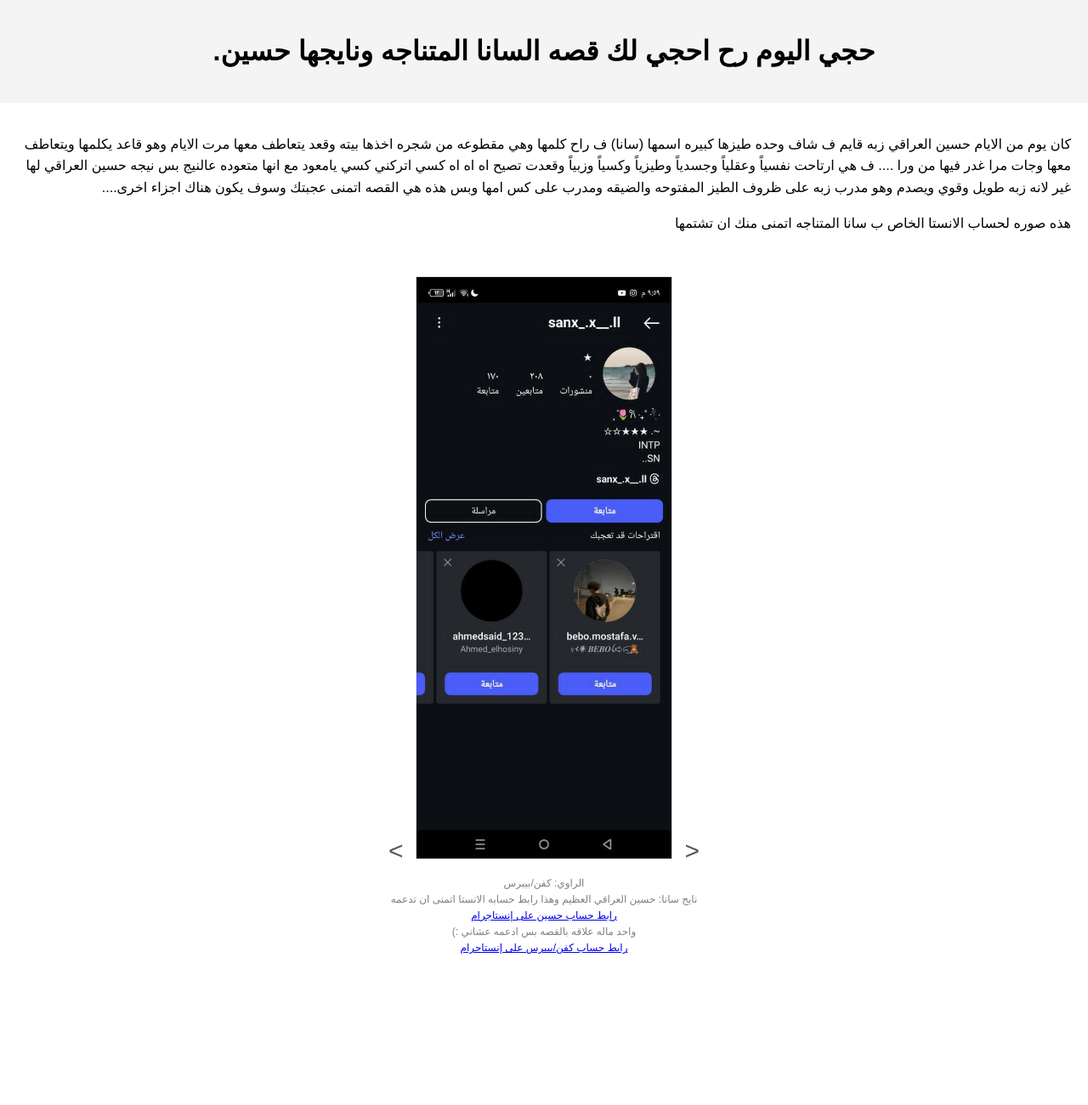
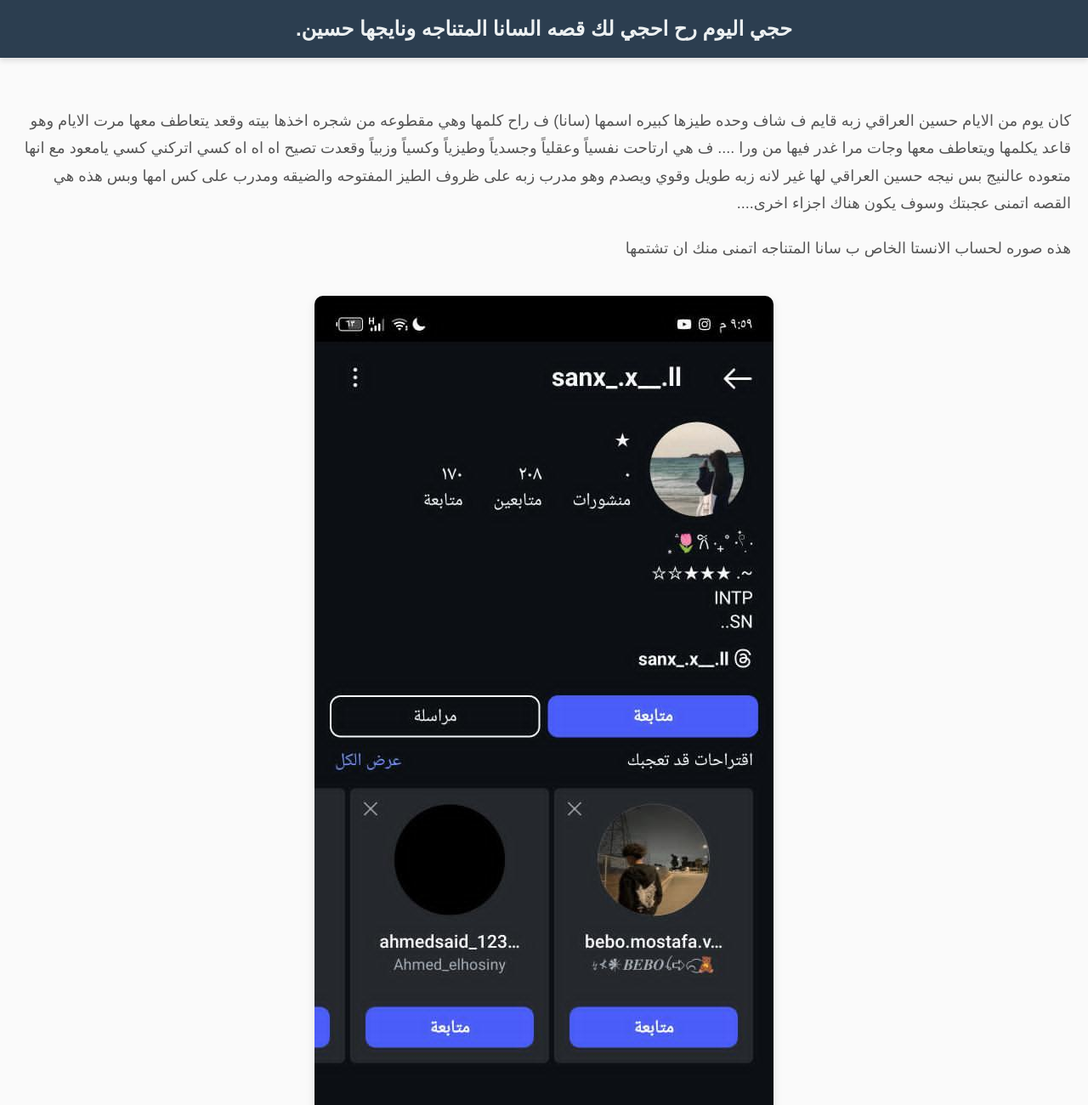
Before and after one commit to KAFAN111/Sana.WORLD, a plain HTML site: page index.html in a window 1280 px wide. Shown: the top 1300 px of the page at 85% size. Before the commit the page ends 1158 px from the top, so only its background shows below. Drawn offline with Linux system fonts and the light colour scheme.

Commit message:
Update index.html

```diff
--- a/index.html
+++ b/index.html
@@ -5,58 +5,85 @@
     <meta name="viewport" content="width=device-width, initial-scale=1.0">
     <title>منور حجي بموقعي الشخصي</title>
     <style>
-        /* تنسيق الصورة المعروضة */
-        #image-container {
-            text-align: center;
-            margin-top: 50px;
-        }
-
-        #image-container img {
-            max-width: 100%;
-            height: auto;
-            border: 1px solid #ddd;
-        }
-
-        /* تنسيق الأقواس */
-        .nav-buttons {
-            font-size: 30px;
-            cursor: pointer;
-            color: #555;
-            padding: 10px;
-        }
-
-        .nav-buttons:hover {
-            color: #000;
-        }
-
-        /* تنسيق النص */
+        /* إضافة ألوان جذابة وتنسيقات أكثر احترافية */
         body {
             font-family: Arial, sans-serif;
             direction: rtl;
             margin: 0;
             padding: 0;
+            background-color: #fafafa;
+            color: #333;
         }
 
         header {
-            background-color: #f4f4f4;
+            background-color: #2c3e50;
+            color: #ecf0f1;
             padding: 20px;
             text-align: center;
+            box-shadow: 0 4px 6px rgba(0, 0, 0, 0.1);
+        }
+
+        h1 {
+            font-size: 24px;
+            margin: 0;
         }
 
         section {
-            padding: 20px;
+            padding: 40px 20px;
         }
 
         section p {
-            font-size: 16px;
-            line-height: 1.6;
+            font-size: 18px;
+            line-height: 1.8;
+            margin-bottom: 20px;
+            color: #555;
         }
 
-        /* النص الصغير تحت الصورة */
+        /* التنسيق للصورة */
+        #image-container {
+            text-align: center;
+            margin: 40px 0;
+        }
+
+        #image-container img {
+            max-width: 80%;
+            height: auto;
+            border-radius: 10px;
+            box-shadow: 0 4px 12px rgba(0, 0, 0, 0.1);
+            transition: transform 0.3s ease;
+        }
+
+        #image-container img:hover {
+            transform: scale(1.05);
+        }
+
+        .nav-buttons {
+            font-size: 36px;
+            cursor: pointer;
+            color: #2c3e50;
+            padding: 10px;
+            user-select: none;
+            transition: color 0.3s ease;
+        }
+
+        .nav-buttons:hover {
+            color: #3498db;
+        }
+
         .footer-text {
-            font-size: 12px;
+            font-size: 14px;
             text-align: center;
             color: gray;
+            margin-top: 40px;
+        }
+
+        .footer-text a {
+            color: #3498db;
+            text-decoration: none;
+        }
+
+        .footer-text a:hover {
+            text-decoration: underline;
         }
 
     </style>
@@ -70,7 +97,6 @@
 
     <!-- منطقة المحتوى -->
     <section>
-        <!-- النص الطويل -->
         <p>
             كان يوم من الايام حسين العراقي زبه قايم ف شاف وحده طيزها كبيره اسمها (سانا) ف راح كلمها وهي مقطوعه من شجره
             اخذها بيته وقعد يتعاطف معها مرت الايام وهو قاعد يكلمها ويتعاطف معها وجات مرا غدر فيها من ورا ....
@@ -79,7 +105,6 @@
             ومدرب على كس امها وبس هذه هي القصه اتمنى عجبتك وسوف يكون هناك اجزاء اخرى....
         </p>
 
-        <!-- النص الجديد فوق الصورة -->
         <p>
             هذه صوره لحساب الانستا الخاص ب سانا المتناجه اتمنى منك ان تشتمها
         </p>
@@ -87,11 +112,10 @@
         <!-- الصور مع الأقواس للتبديل -->
         <div id="image-container">
             <span class="nav-buttons" onclick="changeImage(-1)">&lt;</span>
-            <img id="current-image" src="IMG_20250201_000351_586.jpg" alt="صورة مميزة" width="300" height="auto">
+            <img id="current-image" src="IMG_20250201_000351_586.jpg" alt="صورة مميزة">
             <span class="nav-buttons" onclick="changeImage(1)">&gt;</span>
         </div>
 
-        <!-- النص الصغير تحت الصورة -->
         <p class="footer-text">
             الراوي: كفن/بيبرس <br>
             نايج سانا: حسين العراقي العظيم وهذا رابط حسابه الانستا اتمنى ان تدعمه <br>
@@ -101,33 +125,26 @@
         </p>
     </section>
 
-    <!-- جافا سكربت لتبديل الصور -->
     <script>
-        // مسارات الصور
         const images = ['IMG_20250201_000351_586.jpg', 'IMG_20250201_004135_613.jpg'];
-
         let currentImageIndex = 0;
 
-        // دالة لتغيير الصورة عند النقر على الأقواس
         function changeImage(direction) {
             currentImageIndex += direction;
 
             if (currentImageIndex < 0) {
-                currentImageIndex = images.length - 1; // العودة إلى آخر صورة إذا كانت الحالية هي الأولى
+                currentImageIndex = images.length - 1;
             } else if (currentImageIndex >= images.length) {
-                currentImageIndex = 0; // العودة إلى أول صورة إذا كانت الحالية هي الأخيرة
+                currentImageIndex = 0;
             }
 
-            // تغيير مصدر الصورة المعروضة
             document.getElementById('current-image').src = images[currentImageIndex];
         }
 
-        // دالة لتبديل الصورة تلقائيًا
         function autoChangeImage() {
-            changeImage(1); // التبديل إلى الصورة التالية
+            changeImage(1);
         }
 
-        // تبديل الصور تلقائيًا كل 5 ثواني
         setInterval(autoChangeImage, 5000);
     </script>
 
```
